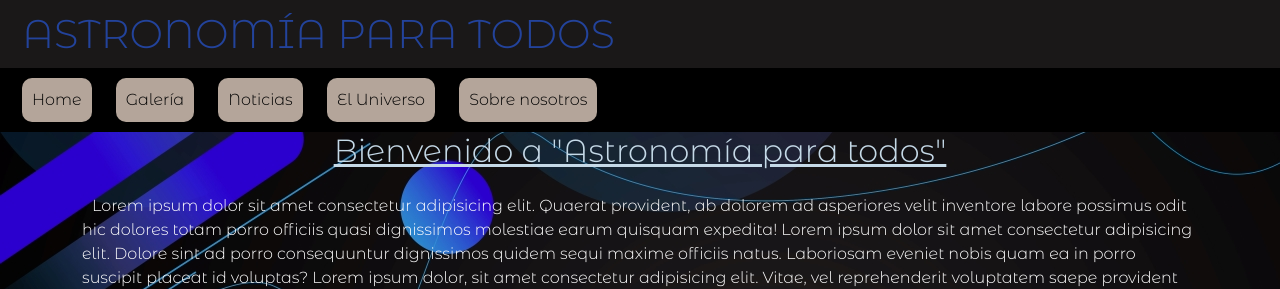
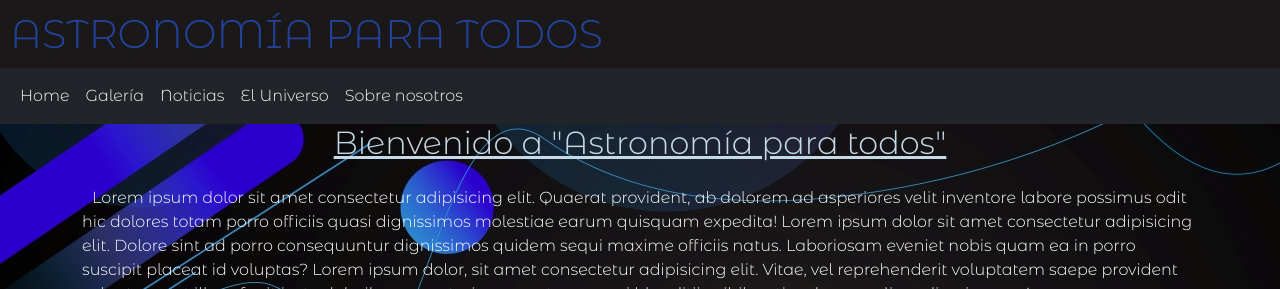
Before and after one commit to lichasoulard12/PreEntrega2-Soulard, a plain HTML site: page index.html in a window 1280 px wide. Shown: the top 289 px of the page. Drawn offline with nearby package versions, Linux system fonts and the light colour scheme.

Commit message:
segundo guardado post bt

```diff
--- a/css/estilos.css
+++ b/css/estilos.css
@@ -21,6 +21,9 @@ header h1{
     background-color: rgb(26, 24, 24);
     padding: 10px;
     margin: 0px;
+}
+.no-padding{
+    padding: 0;
 }
 
 /* menu nav*/
@@ -54,7 +57,7 @@ main h2{
     color:#c5d9e7;
     margin: 0;
     padding: 0;
-    display: flex;
+    display: grid;
     justify-content: center;
 }
 main p{
--- a/index.html
+++ b/index.html
@@ -10,32 +10,40 @@
     <link href="https://fonts.googleapis.com/css2?family=Montserrat+Alternates:wght@300&display=swap" rel="stylesheet">
     <!-- link bootstrap -->
     <link href="https://cdn.jsdelivr.net/npm/bootstrap@5.3.0-alpha3/dist/css/bootstrap.min.css" rel="stylesheet" integrity="sha384-KK94CHFLLe+nY2dmCWGMq91rCGa5gtU4mk92HdvYe+M/SXH301p5ILy+dN9+nJOZ" crossorigin="anonymous">
+    <script src="https://cdn.jsdelivr.net/npm/bootstrap@5.3.0-alpha3/dist/js/bootstrap.bundle.min.js" integrity="sha384-ENjdO4Dr2bkBIFxQpeoTz1HIcje39Wm4jDKdf19U8gI4ddQ3GYNS7NTKfAdVQSZe" crossorigin="anonymous"></script>
     <!-- link css -->
     <link rel="stylesheet" href="css/estilos.css">
     <title>Astronomía para todos</title>
 </head>
 <body>
-    <header class="container-fluid">
+    <header class="container-fluid no-padding">
         <h1> ASTRONOMÍA PARA TODOS </h1>
         <!-- menu navegación -->
-        <nav id="menu" class="row">
-            <ul>
-                <li>
-                    <a href="index.html">Home</a>
+        <nav class="navbar navbar-expand-lg bg-dark">
+            <div class="container-fluid">
+                <button class="navbar-toggler" type="button" data-bs-toggle="collapse" data-bs-target="#navbarNav" aria-controls="navbarNav" aria-expanded="false" aria-label="Toggle navigation">
+                    <span class="navbar-toggler-icon"></span>
+                </button>
+                <div class="collapse navbar-collapse" id="navbarNav">
+                    <ul class="navbar-nav">
+                        <li class="nav-item">
+                            <a class="nav-link link-light link-offset-2 link-underline-opacity-25 link-underline-opacity-100-hover" aria-current="page" href="index.html">Home</a>
                         </li>
-                <li>
-                    <a href="pages/galeria.html">Galería</a>
+                        <li class="nav-item">
+                            <a class="nav-link link-light link-offset-2 link-underline-opacity-25 link-underline-opacity-100-hover" href="pages/galeria.html">Galería</a>
                         </li>
-                <li>
-                    <a href="pages/noticias.html">Noticias</a>
+                        <li class="nav-item">
+                            <a class="nav-link link-light link-offset-2 link-underline-opacity-25 link-underline-opacity-100-hover" href="pages/noticias.html">Noticias</a>
                         </li>
-                <li>
-                    <a href="pages/universo.html">El Universo</a>
+                        <li class="nav-item">
+                            <a class="nav-link link-light link-offset-2 link-underline-opacity-25 link-underline-opacity-100-hover" href="pages/universo.html">El Universo</a>
                         </li>
-                <li>
-                    <a href="pages/sobrenosotros.html">Sobre nosotros</a>
+                        <li class="nav-item">
+                            <a class="nav-link link-light link-offset-2 link-underline-opacity-25 link-underline-opacity-100-hover" href="pages/sobrenosotros.html">Sobre nosotros</a>
                         </li>
                     </ul>
+                </div>
+            </div>
         </nav>
     </header>
 
```
Also changed, not shown: pages/galeria.html (+2 -15 lines). Lines whose indentation alone changed are shown as unchanged.
